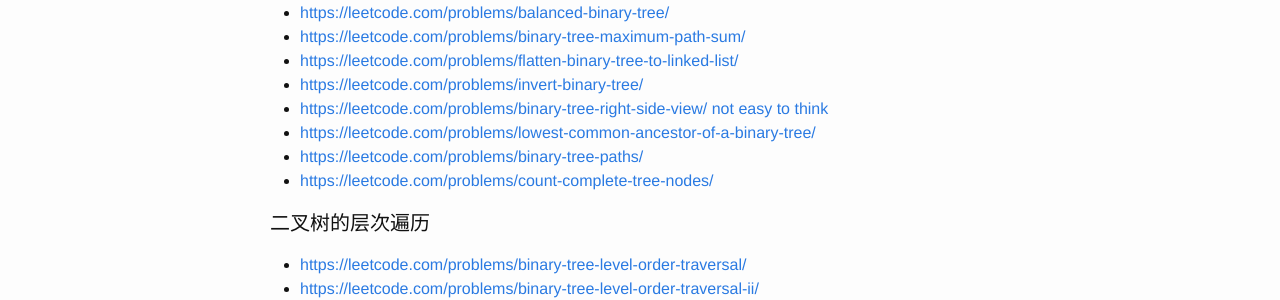
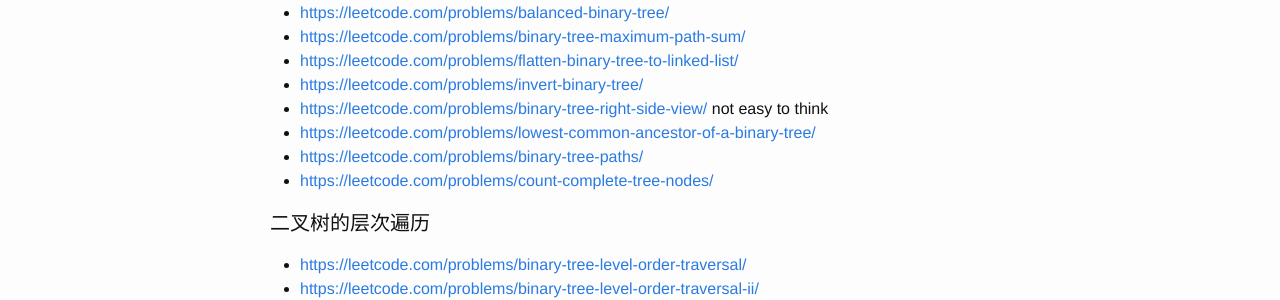
Before and after one commit to fanyingming/leetcode, a Jekyll site: the page built from _posts/2015-10-04-binarytree.markdown, in a window 1280 px wide. Shown: the part 592-892 px from the top of the page. Built offline with Jekyll 4.4.1, drawn with Linux system fonts in a browser that asks for light colours.

Commit message:
fix an error.

```diff
--- a/_posts/2015-10-04-binarytree.markdown
+++ b/_posts/2015-10-04-binarytree.markdown
@@ -26,7 +26,7 @@
 - <https://leetcode.com/problems/binary-tree-maximum-path-sum/>
 - <https://leetcode.com/problems/flatten-binary-tree-to-linked-list/>
 - <https://leetcode.com/problems/invert-binary-tree/>
-- <https://leetcode.com/problems/binary-tree-right-side-view/ not easy to think>
+- <https://leetcode.com/problems/binary-tree-right-side-view/> not easy to think
 - <https://leetcode.com/problems/lowest-common-ancestor-of-a-binary-tree/>
 - <https://leetcode.com/problems/binary-tree-paths/>
 - <https://leetcode.com/problems/count-complete-tree-nodes/>
```
